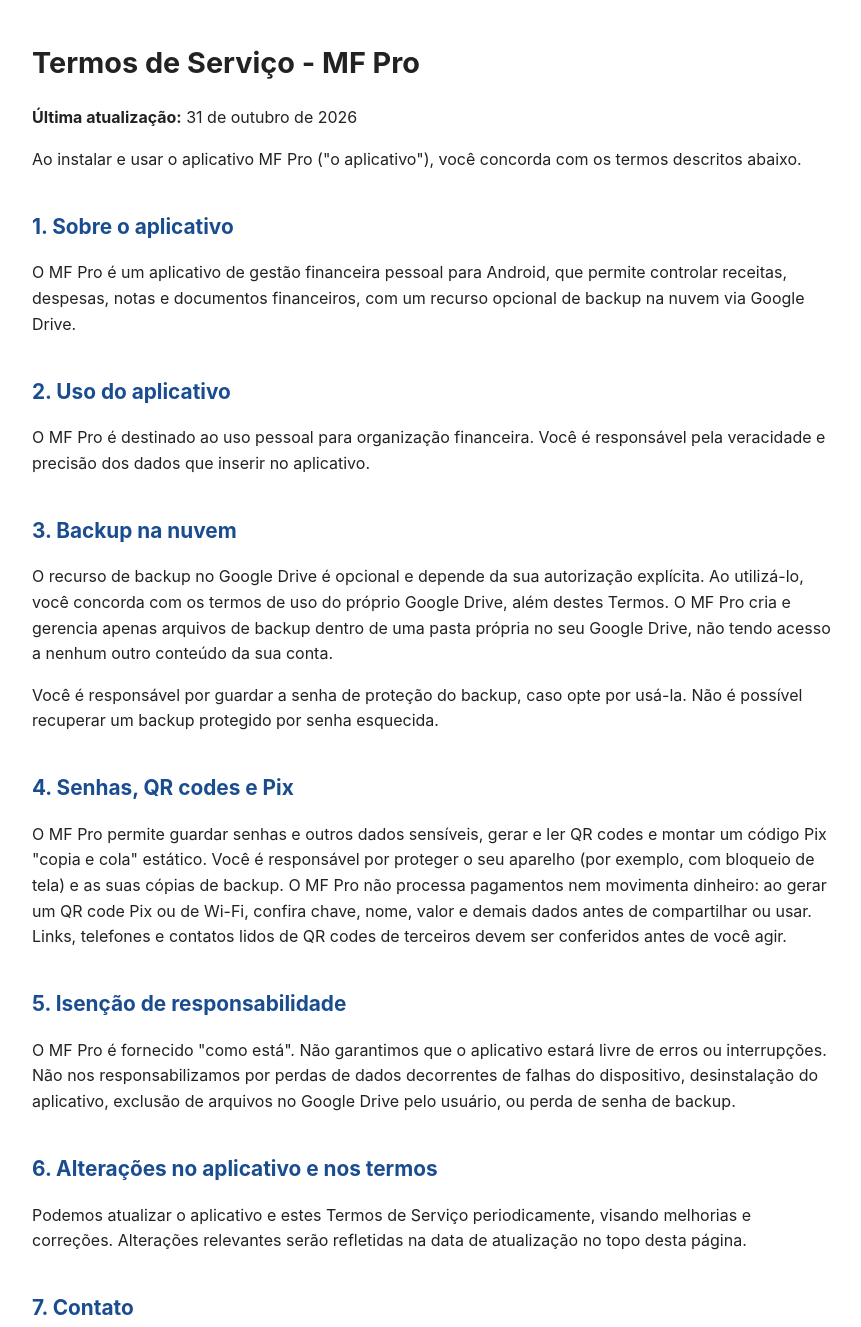
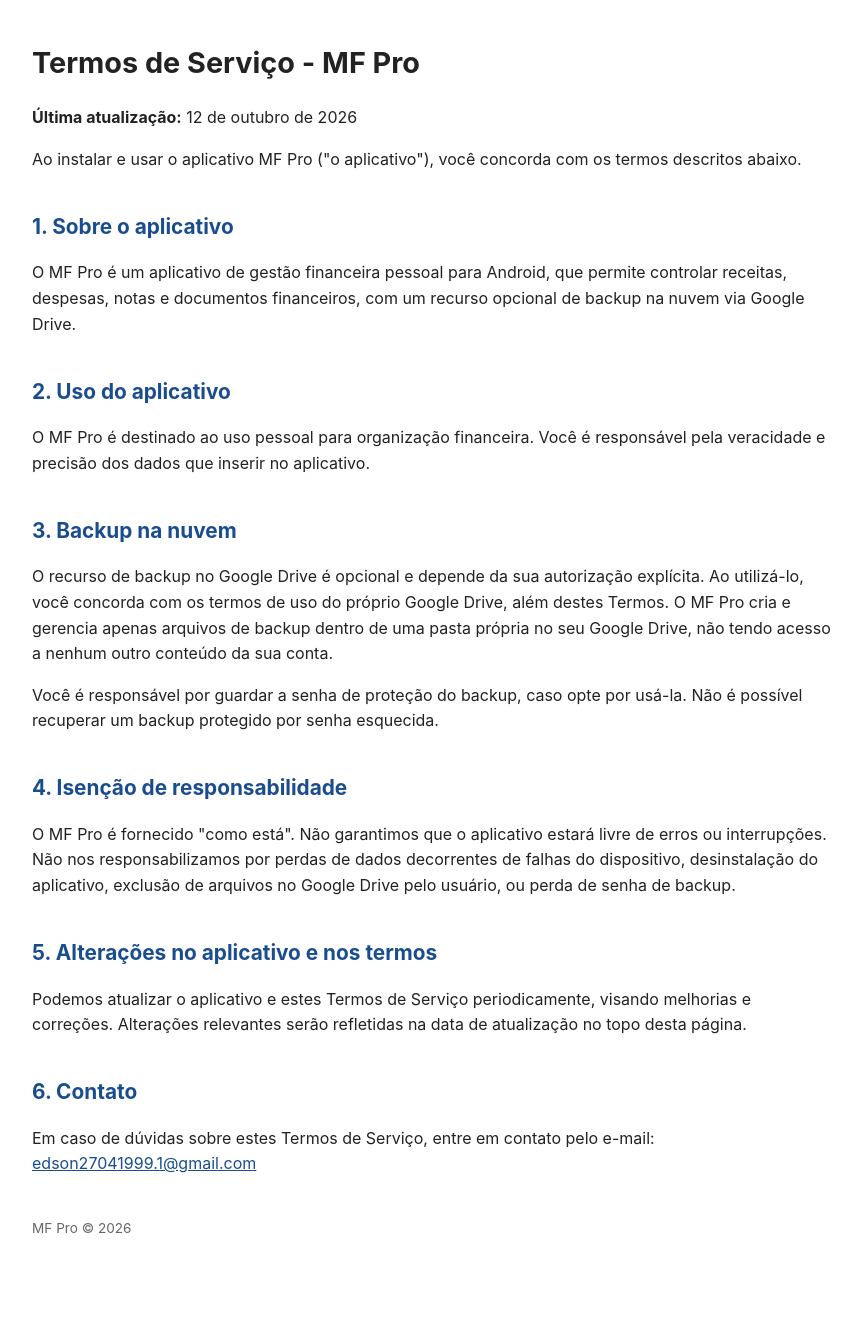
Before and after one commit to edson270419991-commits/apps-sites, a plain HTML site: page mf-pro/terms.html in a window 1280 px wide. Shown: the top 1327 px of the page, without its empty margins (208-1069 px from the left). After the commit the page ends 1279 px from the top, so only its background shows below. Drawn offline with Linux system fonts and the light colour scheme.

Commit message:
Add files via upload

```diff
--- a/mf-pro/terms.html
+++ b/mf-pro/terms.html
@@ -14,7 +14,7 @@
 </head>
 <body>
 <h1>Termos de Serviço - MF Pro</h1>
-<p><strong>Última atualização:</strong> 31 de outubro de 2026</p>
+<p><strong>Última atualização:</strong> 12 de outubro de 2026</p>
 
 <p>Ao instalar e usar o aplicativo MF Pro ("o aplicativo"), você concorda com os termos descritos abaixo.</p>
 
@@ -28,16 +28,13 @@
 <p>O recurso de backup no Google Drive é opcional e depende da sua autorização explícita. Ao utilizá-lo, você concorda com os termos de uso do próprio Google Drive, além destes Termos. O MF Pro cria e gerencia apenas arquivos de backup dentro de uma pasta própria no seu Google Drive, não tendo acesso a nenhum outro conteúdo da sua conta.</p>
 <p>Você é responsável por guardar a senha de proteção do backup, caso opte por usá-la. Não é possível recuperar um backup protegido por senha esquecida.</p>
 
-<h2>4. Senhas, QR codes e Pix</h2>
-<p>O MF Pro permite guardar senhas e outros dados sensíveis, gerar e ler QR codes e montar um código Pix "copia e cola" estático. Você é responsável por proteger o seu aparelho (por exemplo, com bloqueio de tela) e as suas cópias de backup. O MF Pro não processa pagamentos nem movimenta dinheiro: ao gerar um QR code Pix ou de Wi-Fi, confira chave, nome, valor e demais dados antes de compartilhar ou usar. Links, telefones e contatos lidos de QR codes de terceiros devem ser conferidos antes de você agir.</p>
-
-<h2>5. Isenção de responsabilidade</h2>
+<h2>4. Isenção de responsabilidade</h2>
 <p>O MF Pro é fornecido "como está". Não garantimos que o aplicativo estará livre de erros ou interrupções. Não nos responsabilizamos por perdas de dados decorrentes de falhas do dispositivo, desinstalação do aplicativo, exclusão de arquivos no Google Drive pelo usuário, ou perda de senha de backup.</p>
 
-<h2>6. Alterações no aplicativo e nos termos</h2>
+<h2>5. Alterações no aplicativo e nos termos</h2>
 <p>Podemos atualizar o aplicativo e estes Termos de Serviço periodicamente, visando melhorias e correções. Alterações relevantes serão refletidas na data de atualização no topo desta página.</p>
 
-<h2>7. Contato</h2>
+<h2>6. Contato</h2>
 <p>Em caso de dúvidas sobre estes Termos de Serviço, entre em contato pelo e-mail: <a href="mailto:edson27041999.1@gmail.com">edson27041999.1@gmail.com</a></p>
 
 <footer>MF Pro &copy; 2026</footer>
```
Also changed, not shown: mf-pro/index.html (+4 -6 lines), mf-pro/privacy.html (+2 -6 lines).
